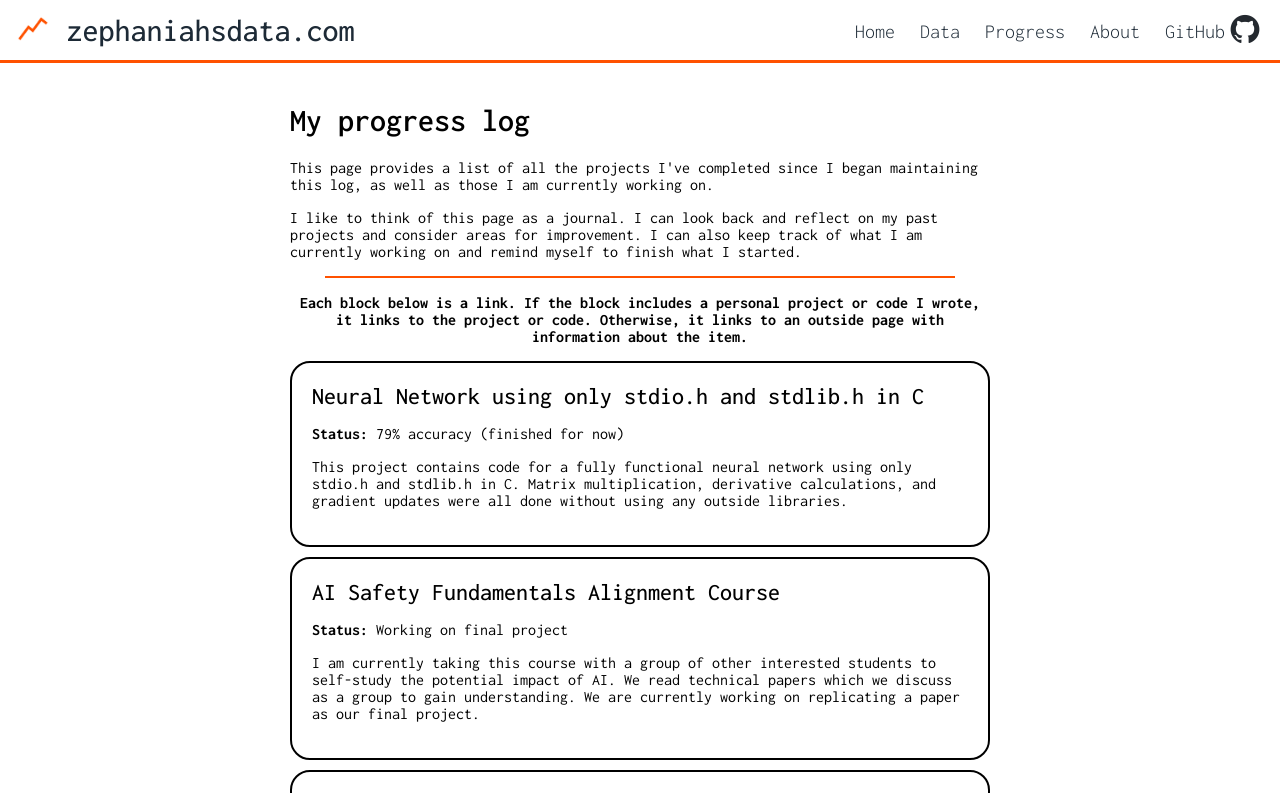
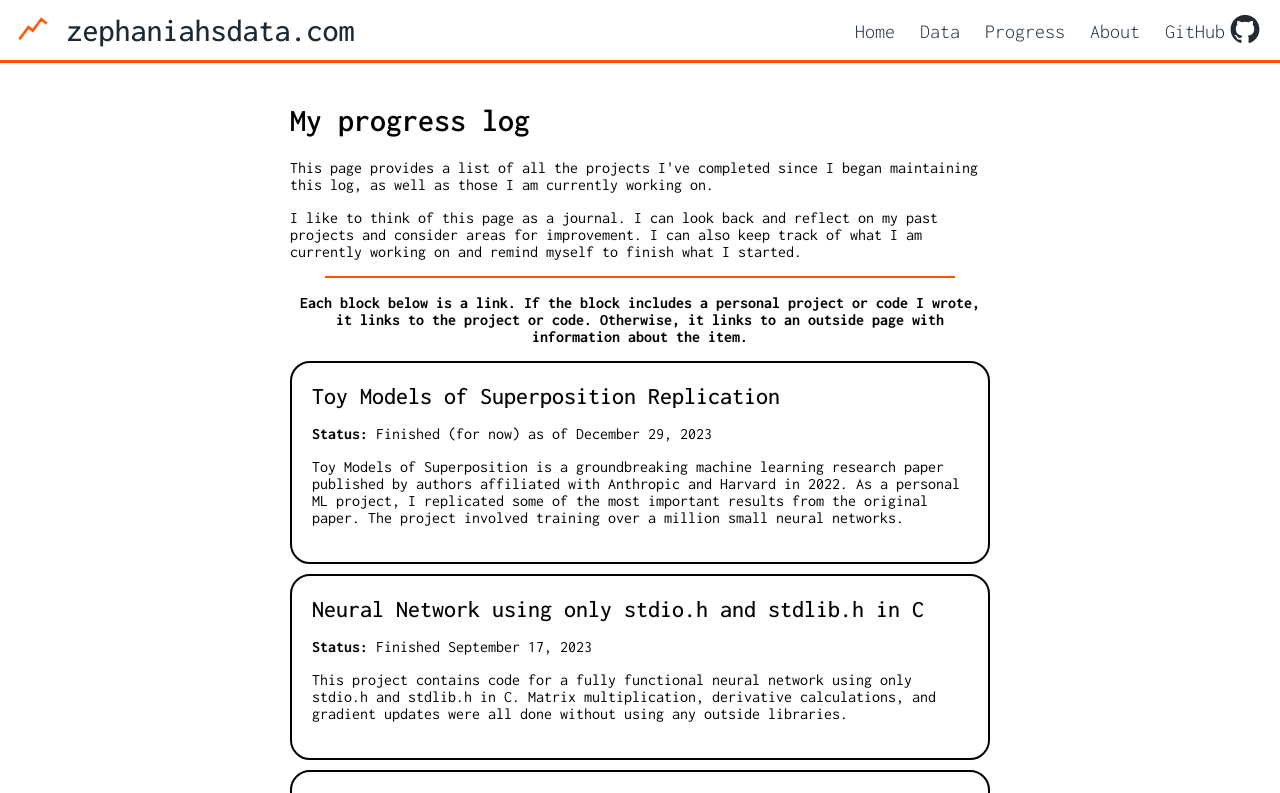
Before and after one commit to zroe1/productivity-site, a Next.js app: page /progress in a window 1280 px wide. Shown: the top 793 px of the page. Built offline with nearby package versions, Linux system fonts and the light colour scheme.

Commit message:
updates to progress page

```diff
--- a/src/app/progress/page.js
+++ b/src/app/progress/page.js
@@ -24,8 +24,17 @@ const Progress = () => {
           it links to the project or code. Otherwise, it links to an outside page
           with information about the item.
         </p>
+        <ProgressBlock titleText="Toy Models of Superposition Replication"
+                       status="Finished (for now) as of December 29, 2023" link="https://github.com/zroe1/toy-models-of-superposition"
+                       discription="
+            Toy Models of Superposition is a groundbreaking machine learning
+            research paper published by authors affiliated with Anthropic and
+            Harvard in 2022. As a personal ML project, I replicated
+            some of the most important results from the original paper. The project
+            involved training over a million small neural networks.
+        "/>
         <ProgressBlock titleText="Neural Network using only stdio.h and stdlib.h in C"
-                       status="79% accuracy (finished for now)" link="https://github.com/zroe1/neural-network-from-scratch"
+                       status="Finished September 17, 2023" link="https://github.com/zroe1/neural-network-from-scratch"
                        discription="
           This project contains code for a fully functional neural network using
           only stdio.h and stdlib.h in C. Matrix multiplication, derivative
@@ -33,12 +42,12 @@ const Progress = () => {
           outside libraries.
         "/>
         <ProgressBlock titleText="AI Safety Fundamentals Alignment Course"
-                       status="Working on final project" link="https://course.aisafetyfundamentals.com/alignment"
+                       status="Finished September 4, 2023" link="https://course.aisafetyfundamentals.com/alignment"
                        discription="
-          I am currently taking this course with a group of other interested
+          I took this course with a group of other interested
           students to self-study the potential impact of AI. We read technical
-          papers which we discuss as a group to gain understanding. We are
-          currently working on replicating a paper as our final project.
+          papers which we discussed as a group to gain understanding. The syllabus
+          for the course can be found by clicking on this block.
         "/>
         <ProgressBlock titleText="zephaniahdev.com (React project)"
                        status="Ready for release on August 19, 2023" link="https://zephaniahdev.com/"
```
